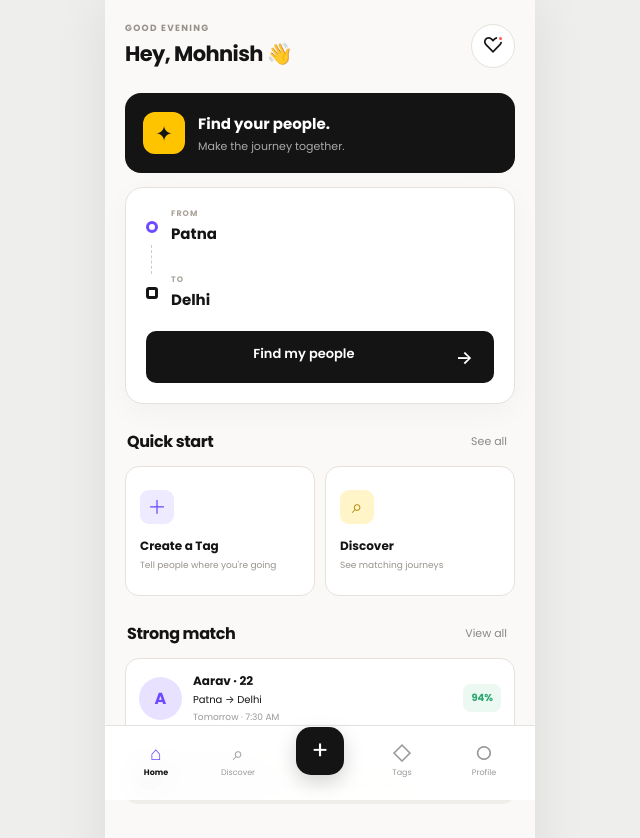
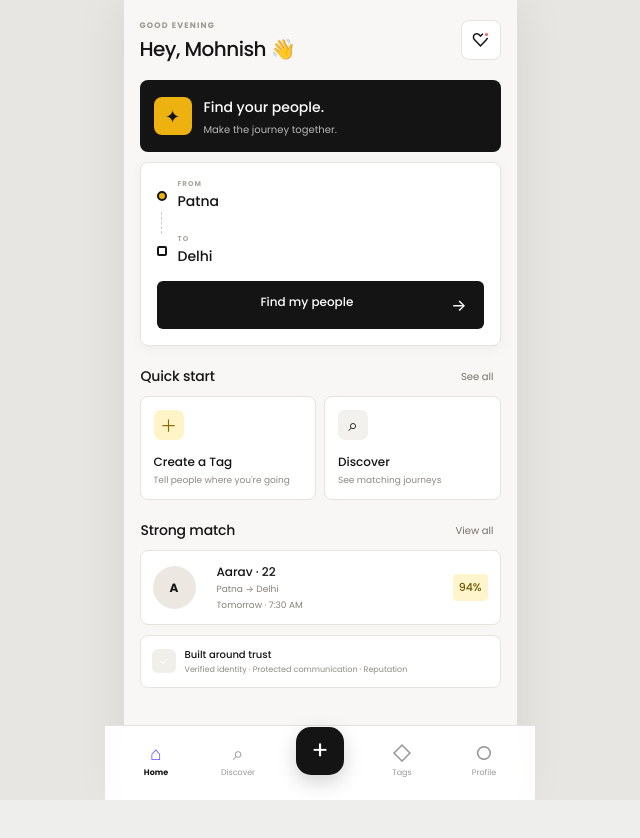
Before and after one commit to mohnish-ydv/Tag, a React (Vite) app: page / in a window 1280 px wide. Shown: the top 838 px of the page, without its empty margins (320-960 px from the left). After the commit the page ends 800 px from the top, so only its background shows below. Built offline with nearby package versions, Linux system fonts and the light colour scheme.

Commit message:
Rebuild Tag home visual layer from reference system

```diff
--- a/index.html
+++ b/index.html
@@ -4,7 +4,8 @@
     <meta charset="UTF-8" />
     <link rel="icon" type="image/svg+xml" href="/favicon.svg" />
     <meta name="viewport" content="width=device-width, initial-scale=1.0" />
-    <title>tag</title>
+    <title>Tag</title>
+    <link rel="stylesheet" href="/src/reference-home.css" />
   </head>
   <body>
     <div id="root"></div>
--- /dev/null
+++ b/src/reference-home.css
@@ -0,0 +1,277 @@
+:root{
+  --tag-bg:#f8f7f5;
+  --tag-surface:#fff;
+  --tag-ink:#141414;
+  --tag-muted:#8a8884;
+  --tag-line:#e7e4df;
+  --tag-accent:#edb20f;
+  --tag-accent-soft:#fff5cc;
+}
+
+body{background:#e8e6e2!important;color:var(--tag-ink)}
+.app{background:#e8e6e2!important}
+
+.phone{
+  width:393px!important;
+  max-width:393px!important;
+  min-height:852px;
+  background:var(--tag-bg)!important;
+  padding:20px 16px 96px!important;
+}
+
+.homeHeader{
+  margin:0 0 18px!important;
+  align-items:flex-start!important;
+}
+
+.homeHeader .eyebrow{
+  font-size:8px!important;
+  letter-spacing:1.2px!important;
+  color:#9b9892!important;
+  margin-bottom:5px!important;
+}
+
+.homeHeader h1{
+  font-size:20px!important;
+  font-weight:500!important;
+  letter-spacing:-.55px!important;
+  line-height:1.25!important;
+}
+
+.notification{
+  width:40px!important;
+  height:40px!important;
+  border-radius:8px!important;
+  background:#fff!important;
+  border:1px solid var(--tag-line)!important;
+  box-shadow:none!important;
+  font-size:18px!important;
+}
+
+.hero{
+  margin:0 0 10px!important;
+  border-radius:8px!important;
+  background:#141414!important;
+  padding:14px!important;
+  gap:12px!important;
+  min-height:68px;
+}
+
+.heroIcon{
+  width:38px!important;
+  height:38px!important;
+  border-radius:8px!important;
+  background:var(--tag-accent)!important;
+  font-size:18px!important;
+}
+
+.hero strong{
+  font-size:14px!important;
+  font-weight:500!important;
+}
+
+.hero p{
+  font-size:10px!important;
+  color:#b8b8b8!important;
+  margin-top:3px!important;
+}
+
+.routeCard{
+  border-radius:8px!important;
+  border:1px solid var(--tag-line)!important;
+  padding:16px!important;
+  box-shadow:0 3px 14px rgba(20,20,20,.045)!important;
+}
+
+.routePoint{gap:11px!important}
+
+.routePoint small{
+  font-size:7px!important;
+  letter-spacing:1px!important;
+  color:#aaa59e!important;
+}
+
+.routePoint strong{
+  font-size:14px!important;
+  font-weight:500!important;
+}
+
+.routeDot{
+  width:10px!important;
+  height:10px!important;
+  border-width:2px!important;
+}
+
+.routeDot.start{
+  border-color:#141414!important;
+  background:var(--tag-accent)!important;
+}
+
+.routeDot.end{
+  border-radius:2px!important;
+  border-color:#141414!important;
+}
+
+.routeConnector{
+  height:22px!important;
+  margin-left:4px!important;
+  border-color:#d0ccc6!important;
+}
+
+.primary{
+  height:48px!important;
+  border-radius:6px!important;
+  background:#141414!important;
+  font-size:12px!important;
+  font-weight:500!important;
+  margin-top:14px!important;
+}
+
+.primary span{
+  font-size:16px!important;
+  margin-right:11px!important;
+}
+
+.sectionHead{
+  margin:20px 1px 9px!important;
+}
+
+.sectionHead h2{
+  font-size:14px!important;
+  font-weight:500!important;
+  letter-spacing:-.2px!important;
+}
+
+.sectionHead button{
+  font-size:10px!important;
+  color:#77736d!important;
+}
+
+.quickGrid{gap:8px!important}
+
+.quickCard{
+  border-radius:8px!important;
+  border:1px solid var(--tag-line)!important;
+  background:#fff!important;
+  padding:13px!important;
+  text-align:left!important;
+  min-height:104px!important;
+}
+
+.quickCard strong{
+  font-size:12px!important;
+  font-weight:500!important;
+  display:block!important;
+  margin-top:9px!important;
+}
+
+.quickCard small{
+  font-size:9px!important;
+  color:#8d8983!important;
+  line-height:1.35!important;
+  display:block!important;
+  margin-top:3px!important;
+}
+
+.quickIcon{
+  width:30px!important;
+  height:30px!important;
+  border-radius:7px!important;
+  display:grid!important;
+  place-items:center!important;
+  font-size:17px!important;
+}
+
+.quickIcon.purple{
+  background:#fff4c7!important;
+  color:#8d6900!important;
+}
+
+.quickIcon.yellow{
+  background:#f3f1ed!important;
+  color:#141414!important;
+}
+
+.miniMatch{
+  width:100%!important;
+  border:1px solid var(--tag-line)!important;
+  border-radius:8px!important;
+  background:#fff!important;
+  padding:12px!important;
+  text-align:left!important;
+  display:flex!important;
+  align-items:center!important;
+  gap:10px!important;
+}
+
+.avatar{
+  background:#ece8e1!important;
+  color:#141414!important;
+  border-radius:50%!important;
+  font-size:12px!important;
+}
+
+.matchInfo strong{
+  font-size:12px!important;
+  font-weight:500!important;
+}
+
+.matchInfo span,
+.matchInfo small{
+  font-size:9px!important;
+  color:#85817b!important;
+}
+
+.miniMatch>b{
+  margin-left:auto!important;
+  font-size:11px!important;
+  font-weight:500!important;
+  background:var(--tag-accent-soft)!important;
+  border-radius:4px!important;
+  padding:5px 6px!important;
+  color:#6f5600!important;
+}
+
+.trustStrip{
+  margin-top:10px!important;
+  border-radius:8px!important;
+  border:1px solid var(--tag-line)!important;
+  background:#fff!important;
+  padding:11px!important;
+  display:flex!important;
+  gap:9px!important;
+}
+
+.trustStrip>span{
+  width:24px!important;
+  height:24px!important;
+  border-radius:6px!important;
+  background:#f1efe9!important;
+  display:grid!important;
+  place-items:center!important;
+  font-size:11px!important;
+}
+
+.trustStrip strong{
+  font-size:10px!important;
+  font-weight:500!important;
+  display:block!important;
+}
+
+.trustStrip small{
+  font-size:8px!important;
+  color:#8d8983!important;
+  display:block!important;
+  margin-top:2px!important;
+  line-height:1.3!important;
+}
+
+@media(max-width:430px){
+  body{background:var(--tag-bg)!important}
+  .app{background:var(--tag-bg)!important}
+  .phone{
+    width:100%!important;
+    max-width:none!important;
+    box-shadow:none!important;
+  }
+}
```
